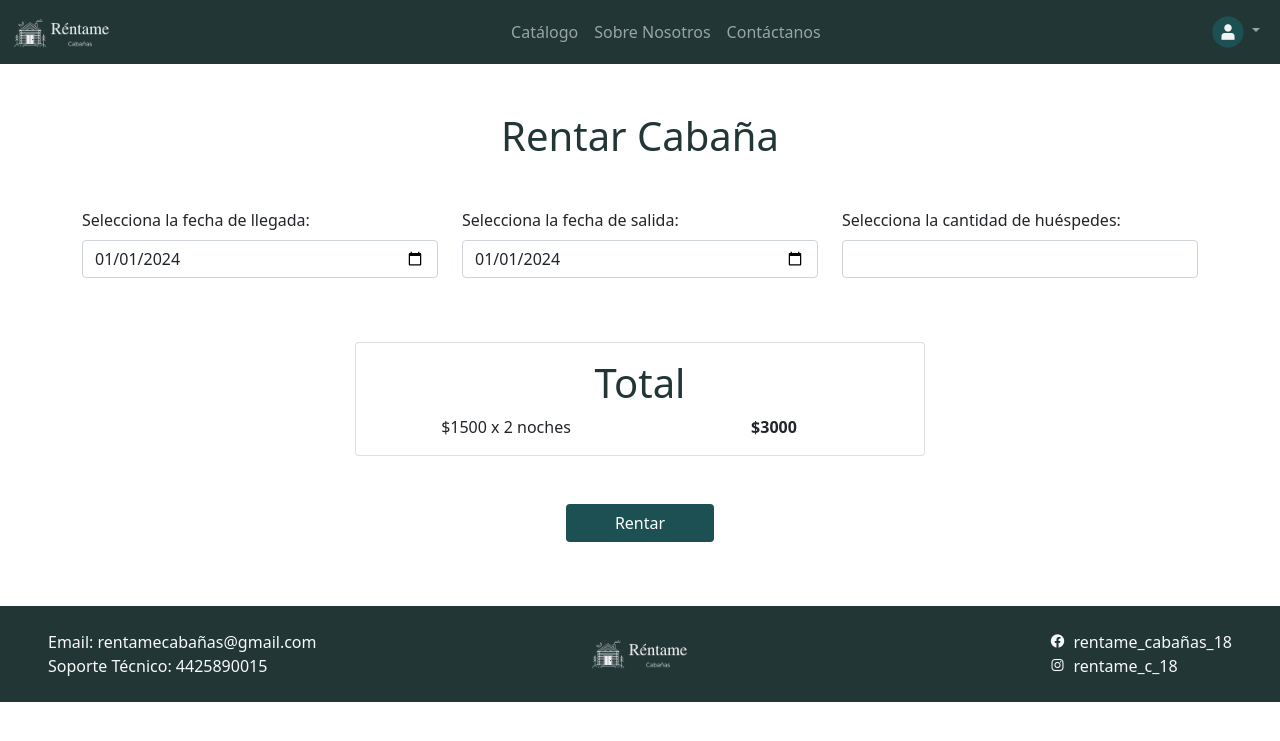
After one commit to Omargeimer/rentame-cabanas, a Django app: template proyecto/inicio/templates/inicio/rentar_cabana.html in a window 1280 px wide. The commit adds this page. Shown: the top 741 px of the page. Run offline with Django 5.2, Linux system fonts and the light colour scheme; the template is opened without the code that fills it, so the values that code supplies are empty.

Commit message:
intentooo

```diff
--- /dev/null
+++ b/proyecto/inicio/templates/inicio/rentar_cabana.html
@@ -0,0 +1,61 @@
+{% extends "inicio/layout.html" %}
+{% block titulo %}Rentar Cabaña{% endblock %}
+{% block nombreApartado %}Rentar Cabaña{% endblock nombreApartado %}
+{% block contenido %}
+<div class="row align-items-start">
+    <div class="col-md-4">
+        <label class="form-label">Selecciona la fecha de llegada:</label>
+        <div class="input-group mb-3">
+            <input type="date" class="form-control" id="start" name="trip-start" value="2024-01-01" min="2024-01-01" max="2028-01-01"/>
+        </div>
+    </div>
+    <div class="col-md-4">
+        <label class="form-label">Selecciona la fecha de salida:</label>
+        <div class="input-group mb-3">
+            <input type="date" class="form-control" id="start" name="trip-start" value="2024-01-01" min="2024-01-01" max="2028-01-01"/>
+        </div>
+    </div>
+    <div class="col-md-4">
+        <label class="form-label">Selecciona la cantidad de huéspedes:</label>
+        <div class="input-group mb-3">
+            <input class="form-control" type="number"/>
+        </div>
+    </div>
+</div>
+<div class="mt-5 row d-flex justify-content-center text-center">
+    <div class="card col-md-6">
+        <div class="card-body">
+            <h1 class="mb-2 h-title h1 fw-normal">Total</h1>
+            <div class="row align-items-center">
+                <div class="col">
+                    $1500 x 2 noches
+                </div>
+                <div class="col fw-bold">
+                    $3000
+                </div>
+            </div>
+        </div>
+    </div>
+    <form action="#" id="renta" method="get">
+        <button type="submit" form="renta" data-bs-toggle="modal" data-bs-target="#modalRenta" value="Submit" class="mt-5 btn-sample btn mb-3 px-5 my-2">Rentar</button>
+    </form>
+</div>
+<!-- Modal -->
+<div class="modal fade" id="modalRenta" tabindex="-1" aria-labelledby="modalRenta" aria-hidden="true">
+    <div class="modal-dialog modal-dialog-centered">
+      <div class="modal-content">
+        <div class="modal-header">
+          <h5 class="modal-title" id="modalRenta">¡Gracias por rentar esta cabaña!</h5>
+          <button type="button" class="btn-close" data-bs-dismiss="modal" aria-label="Close"></button>
+        </div>
+        <div class="modal-body">
+          Proceso exitoso.
+        </div>
+        <div class="modal-footer">
+          <button type="button" class="border-0 btn btn-secondary" data-bs-dismiss="modal">Cerrar</button>
+          <button type="button" class="border-0 btn-sample btn btn-primary">Aceptar</button>
+        </div>
+      </div>
+    </div>
+</div>
+{% endblock %}
--- a/proyecto/inicio/templates/inicio/sobre_nosotros.html
+++ b/proyecto/inicio/templates/inicio/sobre_nosotros.html
@@ -7,7 +7,7 @@
 <div class="row row align-items-start">
     <!--Apartado ¿Quiénes Somos?-->
     <div class="col-md-6">
-        <p class="h2 fw-light pb-2">¿Quiénes somo?</p>
+        <p class="h2 fw-light pb-2">¿Quiénes somoss?</p>
         <p class="justificar-texto">
             Somos una empresa originaria de tierras Michoacanas, con los valores mexicanos bien cimentados, el trabajo, respeto y honorabilidad son los valores centrales de la empresa. Altamente reconocida y avalada por nuestros 19 años de experiencia en el mercado y nuestras más de 1232 familias satisfechas con nuestros servicios. Enfocada y preocupada por tu confort y desahogo en tus vacaciones. Entendemos cuáles son tus necesidades y nos comprometemos a brindarte un lugar reconfortable para lograr una satisfacción total en tus días de desahogo.
             Siempre encontrarás una cabaña afín a lo que estás buscando.
```
Also changed, not shown: proyecto/inicio/templates/inicio/vista_cabana_usuario.html (+13 -8 lines).
